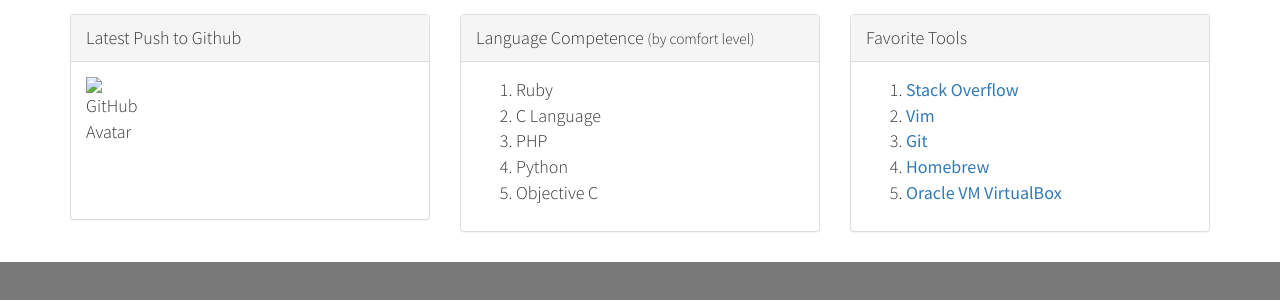
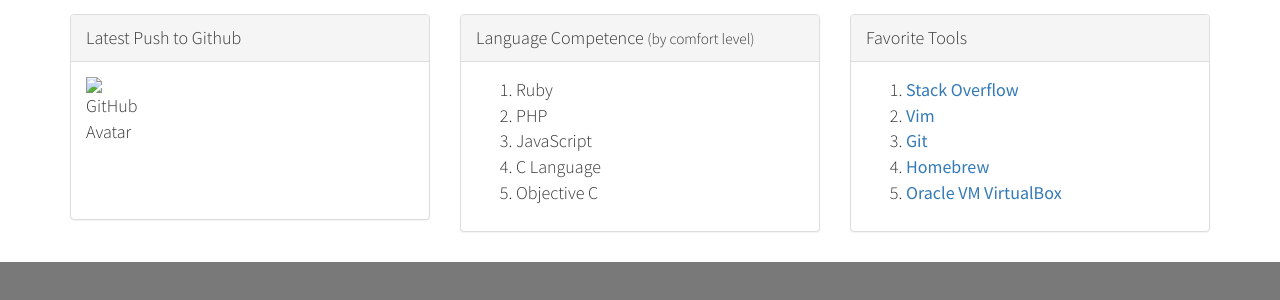
Before and after one commit to travishohl/travishohl.github.io, a Jekyll site: the page built from index.html, in a window 1280 px wide. Shown: the part 378-678 px from the top of the page. Built offline with Jekyll 4.4.1, drawn with Linux system fonts in a browser that asks for light colours.

Commit message:
Revise Language Competence section of homepage.

```diff
--- a/index.html
+++ b/index.html
@@ -37,9 +37,9 @@ layout: default
                 <div class="panel-body">
                     <ol>
                         <li>Ruby</li>
+                        <li>PHP</li>
+                        <li>JavaScript</li>
                         <li>C Language</li>
-                        <li>PHP</li>
-                        <li>Python</li>
                         <li>Objective C</li>
                     </ol>
                 </div>
```
